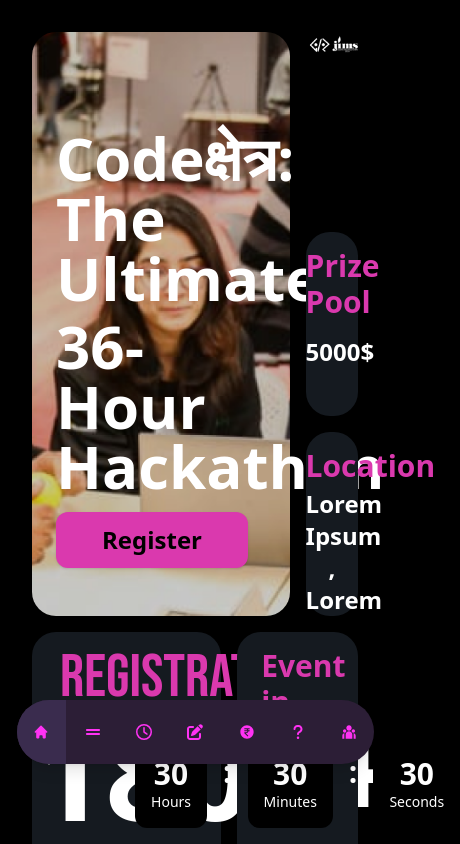
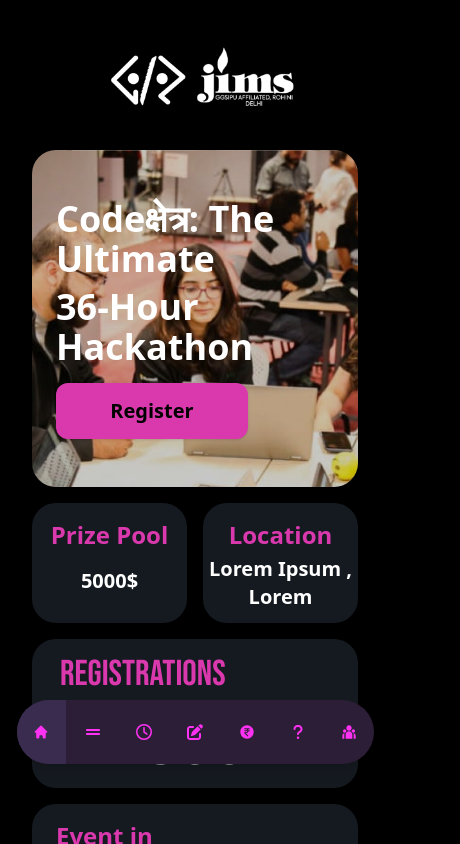
Before and after one commit to THEGAMECHANGER416/CodeKshetra2.0, a React (Vite) app: page / in a window 390 px wide. Shown: the top 844 px of the page, 460 px wide, since content can reach past the window. Built offline with nearby package versions, Linux system fonts and the light colour scheme.

Commit message:
responsive done

```diff
--- a/index.html
+++ b/index.html
@@ -1,12 +1,14 @@
-<!doctype html>
+<!DOCTYPE html>
 <html lang="en">
   <head>
     <meta charset="UTF-8" />
     <link rel="icon" type="image/svg+xml" href="/vite.svg" />
     <meta name="viewport" content="width=device-width, initial-scale=1.0" />
     <title>Vite + React + TS</title>
-    <link href="https://fonts.googleapis.com/css2?family=Bebas+Neue&display=swap" rel="stylesheet">
-
+    <link
+      href="https://fonts.googleapis.com/css2?family=Bebas+Neue&display=swap"
+      rel="stylesheet"
+    />
   </head>
   <body>
     <div id="root"></div>
--- a/src/App.tsx
+++ b/src/App.tsx
@@ -47,7 +47,7 @@ function App() {
             team: mentorCardRef,
           }}
         />
-        <div ref={homeRef} className="h-full">
+        <div ref={homeRef} className="h-full w-full">
           <Home />
         </div>
         <div ref={aboutUsRef} className="h-screen">
--- a/src/components/custom/Home.tsx
+++ b/src/components/custom/Home.tsx
@@ -4,77 +4,79 @@ import data from "../../json/home.json";
 const Home = () => {
   return (
     <>
-      <div>
-        <div className="flex h-full lg:h-[93vh] w-full flex-col items-center justify-end rounded-lg">
-          <div className="grid h-full w-full grid-cols-5 grid-rows-9 gap-4">
-            <div className="col-span-4 row-span-6 rounded-3xl  bg-[url('/assets/bg.png')] bg-cover bg-center flex flex-col pl-6 justify-end pb-12">
-              <div className="font-bold mt-4 text-white text-start text-6xl">
+      <div className="mb-40">
+        <div className="flex h-[110vh] lg:h-[93vh] w-full flex-col items-center justify-end rounded-lg">
+          <div className="grid h-full w-full grid-cols-2 lg:grid-cols-5 lg:grid-rows-9 gap-4">
+            <div className="col-span-2 lg:col-span-4 row-span-6 rounded-3xl bg-[url('/assets/bg.png')] bg-cover bg-center flex flex-col pl-6 justify-end pb-12">
+              <div className="font-bold mt-4 text-white text-start text-4xl sm:text-5xl lg:text-6xl">
                 Codeक्षेत्र: The Ultimate
               </div>
-              <div className="font-bold mt-2 sm:mt-4 text-start text-white text-6xl">
+              <div className="font-bold mt-2 sm:mt-4 text-start text-white text-4xl sm:text-5xl lg:text-6xl">
                 36-Hour Hackathon
               </div>
-              <Button className="mt-4 text-2xl h-14 p-3 w-48 rounded-xl text-black font-bold  bg-pink">
+              <Button className="mt-4 text-xl sm:text-2xl h-14 p-3 w-48 rounded-xl text-black font-bold bg-pink">
                 Register
               </Button>
             </div>
 
-            <div className="col-span-1 row-span-2">
-              <img src="/assets/logo.png" alt="" />
+            <div className="col-span-2 lg:col-span-1 row-start-1 row-span-1 lg:row-span-2 flex justify-center">
+              <img src="/assets/logo.png" alt="" className="h-24 w-auto" />
             </div>
             <div className="col-span-1 row-span-2 rounded-3xl bg-secondary">
-              <div className="font-bold text-pink mt-4 text-3xl">
+              <div className="font-bold text-pink mt-4 text-2xl sm:text-3xl">
                 Prize Pool
               </div>
-              <div className="font-bold mt-4 text-white text-2xl">
+              <div className="font-bold mt-4 text-white text-xl sm:text-2xl">
                 {data.prizePool}
               </div>
             </div>
             <div className="col-span-1 row-span-2 rounded-3xl bg-secondary">
-              <div className="font-bold text-pink mt-4 text-3xl">Location</div>
-              <div className="font-bold mt-1 text-white text-2xl">
+              <div className="font-bold text-pink mt-4 text-2xl sm:text-3xl">
+                Location
+              </div>
+              <div className="font-bold mt-1 text-white text-xl sm:text-2xl">
                 {data.location}
               </div>
             </div>
 
-            <div className="col-span-3 row-span-3 rounded-3xl bg-secondary">
-              <div className=" text-pink mt-4 pl-7 text-6xl text-start font-bebas">
+            <div className="col-span-2 lg:col-span-3 row-span-3 rounded-3xl bg-secondary">
+              <div className="text-pink mt-4 pl-7 text-4xl sm:text-5xl lg:text-6xl text-start font-bebas">
                 Registrations
               </div>
-              <div className="font-bold text-9xl text-white">
+              <div className="font-bold text-6xl mt-4 sm:mt-0 sm:text-8xl lg:text-9xl text-white">
                 {data.regsiterations}+
               </div>
             </div>
 
-            <div className="col-span-2 row-span-3 rounded-3xl bg-secondary">
-              <div className="font-bold text-start pl-6 text-pink mt-4 text-3xl">
+            <div className="col-span-2 lg:col-span-2 row-span-3 rounded-3xl bg-secondary">
+              <div className="font-bold text-start pl-6 text-pink mt-4 text-2xl sm:text-3xl">
                 Event in
               </div>
 
-              <div className="flex space-x-4 items-center text-white justify-center mt-5">
-                <div className="text-center bg-background p-4 rounded-xl">
-                  <p className="lg:text-6xl md:text-4xl sm:text-2xl text-3xl font-bold ">
+              <div className="flex space-x-2 sm:space-x-4 items-center text-white justify-center mt-5">
+                <div className="text-center bg-background p-2 sm:p-4 rounded-xl">
+                  <p className="lg:text-4xl md:text-3xl sm:text-2xl text-4xl font-bold ">
                     30
                   </p>
-                  <p className="text-sm sm:text-xs">Hours</p>
+                  <p className="text-xs sm:text-sm">Hours</p>
                 </div>
-                <div className="lg:text-6xl md:text-4xl sm:text-2xl text-3xl font-bold mb-6">
+                <div className="lg:text-4xl md:text-3xl sm:text-2xl text-4xl font-bold mb-2">
                   :
                 </div>
-                <div className="text-center  bg-background p-4 rounded-xl">
-                  <p className="lg:text-6xl md:text-4xl sm:text-2xl text-3xl font-bold">
+                <div className="text-center bg-background p-2 sm:p-4 rounded-xl">
+                  <p className="lg:text-4xl md:text-3xl sm:text-2xl text-4xl font-bold">
                     30
                   </p>
-                  <p className="text-sm sm:text-xs">Minutes</p>
+                  <p className="text-xs sm:text-sm">Minutes</p>
                 </div>
-                <div className="lg:text-6xl md:text-4xl sm:text-2xl text-3xl font-bold mb-6">
+                <div className="lg:text-4xl md:text-3xl sm:text-2xl text-4xl font-bold mb-2">
                   :
                 </div>
-                <div className="text-center  bg-background p-4 rounded-xl">
-                  <p className="lg:text-6xl md:text-4xl sm:text-2xl text-3xl font-bold">
+                <div className="text-center bg-background p-2 sm:p-4 rounded-xl">
+                  <p className="lg:text-4xl md:text-3xl sm:text-2xl text-4xl font-bold">
                     30
                   </p>
-                  <p className="text-sm sm:text-xs">Seconds</p>
+                  <p className="text-xs sm:text-sm">Seconds</p>
                 </div>
               </div>
             </div>
```
